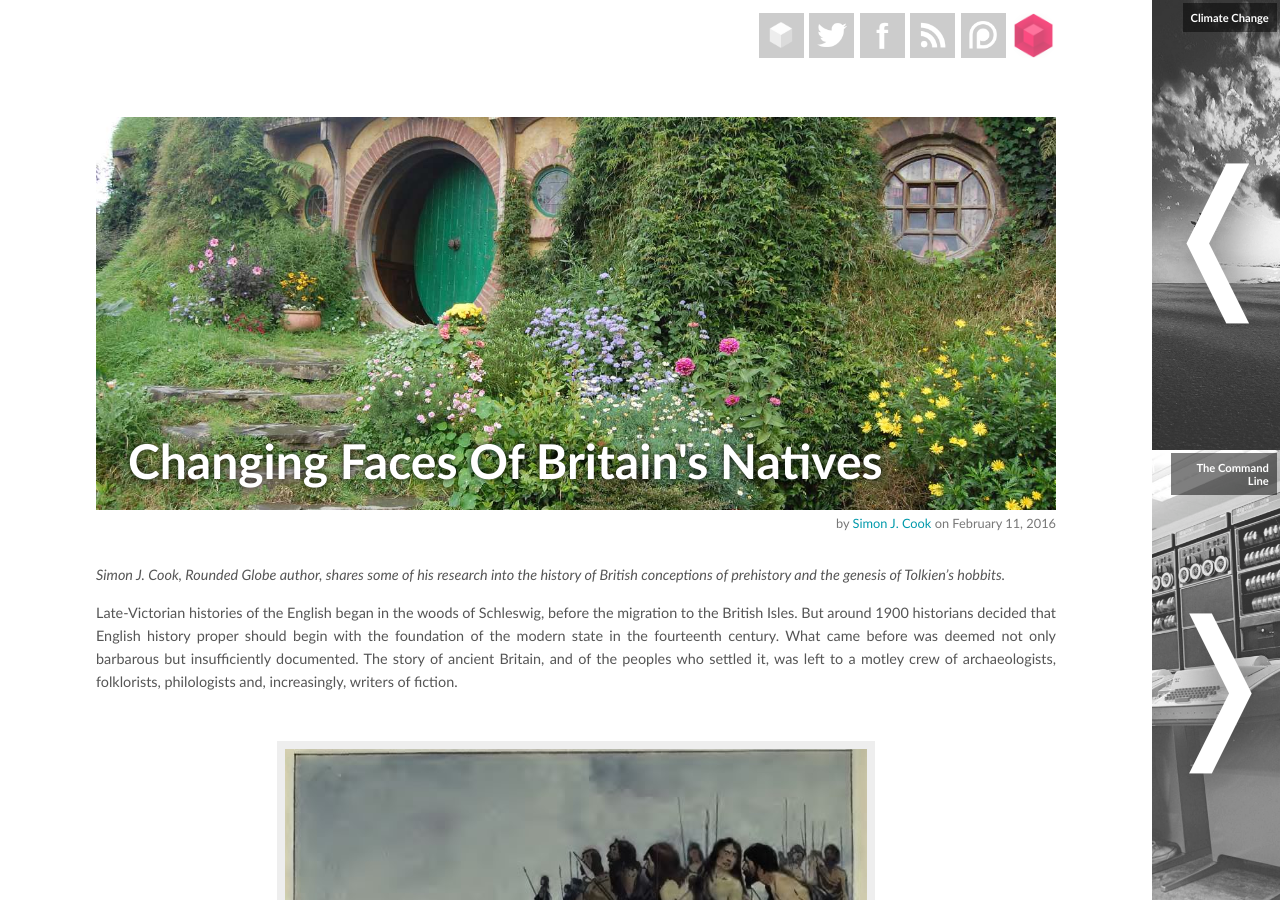
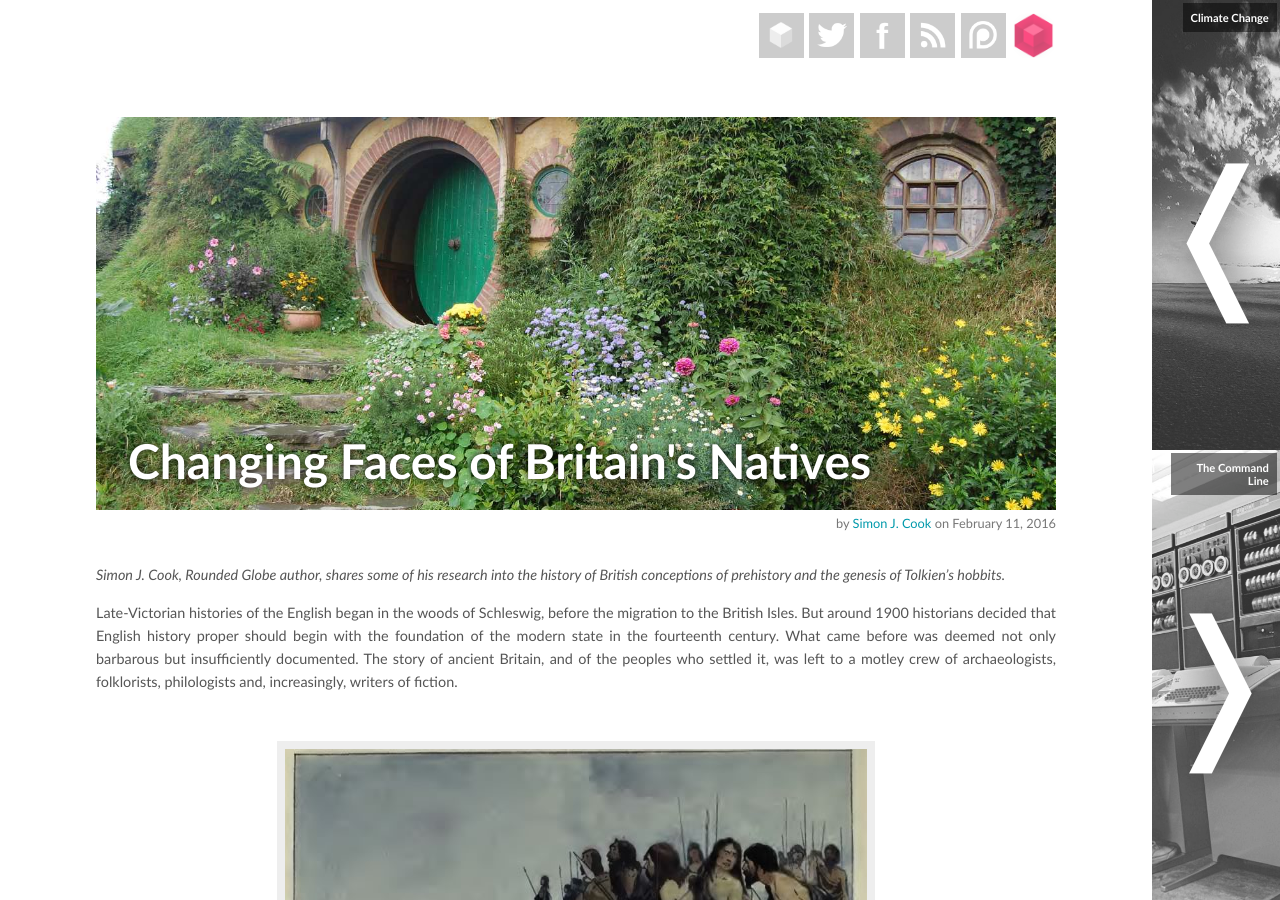
Before and after one commit to roundedglobe/roundedglobe.github.io, a Jekyll site: the page built from _posts/2016-02-11-changing-faces-of-britain's-natives.md, in a window 1280 px wide and 900 px high. Built offline with Jekyll 4.4.1, drawn with Linux system fonts in a browser that asks for light colours; comment, search, counter and statistics services are not loaded; part of the change alters nothing that is shown.

```diff
--- a/_posts/2016-02-11-changing-faces-of-britain's-natives.md
+++ b/_posts/2016-02-11-changing-faces-of-britain's-natives.md
@@ -3,6 +3,7 @@ published: true
 author: sjcook
 image: cook_header.jpg
 description: Gollum and Bilbo Baggins emerge out of Edwardian preshistoric scholarship
+title: "Changing Faces of Britain's Natives"
 ---
 *Simon J. Cook, Rounded Globe author, shares some of his research into the history of British conceptions of prehistory and the genesis of Tolkien's hobbits.*
 
```
